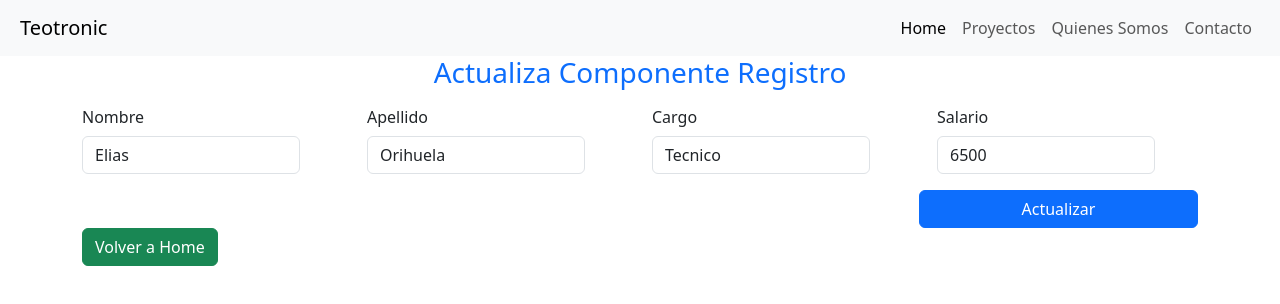
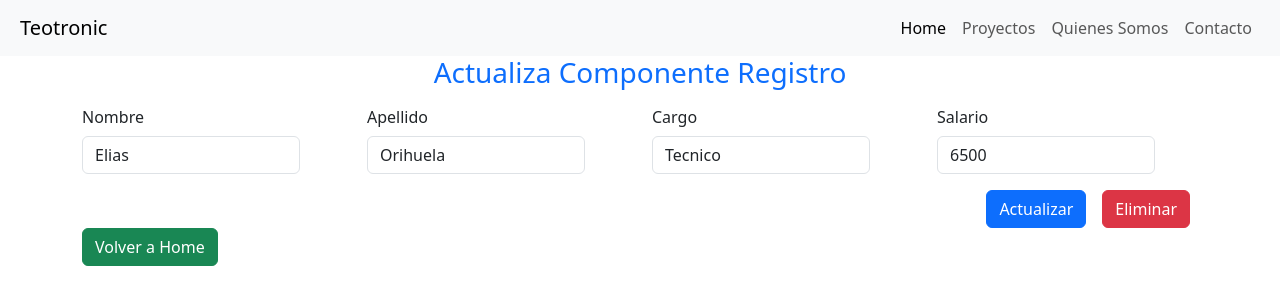
Before and after one commit to teotronic5438/angular, an Angular app in the folder app-empleados/: page /actualiza/1 in a window 1280 px wide. Shown: the top 304 px of the page. Built offline with nearby package versions, Linux system fonts and the light colour scheme.

Commit message:
clase 29 - routing 6, eliminando registros

```diff
--- a/app-empleados/src/app/actualzia-component/actualzia-component.component.html
+++ b/app-empleados/src/app/actualzia-component/actualzia-component.component.html
@@ -28,7 +28,8 @@
             </div>
             </div>
             <div class="text-end">
-            <button class="btn btn-primary w-25" type="submit" (click)="actualizaEmpleado()">Actualizar</button>
+            <button class="btn btn-primary mx-2" type="submit" (click)="actualizaEmpleado()">Actualizar</button>
+            <button class="btn btn-danger mx-2" type="submit" (click)="eliminaEmpleado()">Eliminar</button>
             </div>
             <!-- Formulario empleados -->
     </div>
--- a/app-empleados/src/app/actualzia-component/actualzia-component.component.ts
+++ b/app-empleados/src/app/actualzia-component/actualzia-component.component.ts
@@ -50,4 +50,11 @@ export class ActualziaComponentComponent implements OnInit {
     // recdirecciono al home
     this.volverHome();
   }
+
+  eliminaEmpleado(){
+    this.empleadosService.eliminarEmpleado(this.indice);
+
+    // recdirecciono al home
+    this.volverHome();
+  }
 }
--- a/app-empleados/src/app/empleados.service.ts
+++ b/app-empleados/src/app/empleados.service.ts
@@ -40,4 +40,9 @@ export class EmpleadosService {
         // empleadoModificado.salario = empleado.salario;
         this.empleados[indice] = empleado;
     }
+
+    eliminarEmpleado(indice: number){
+        this.empleados.splice(indice, 1);
+        // elimina el indice del array, un solo item
+    }
 };
```
